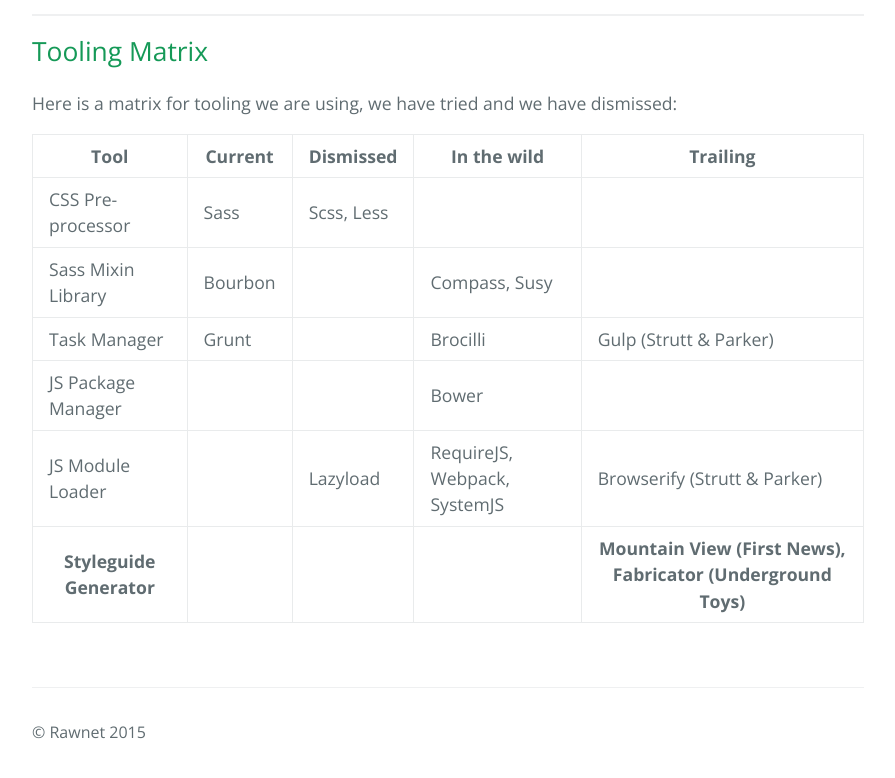
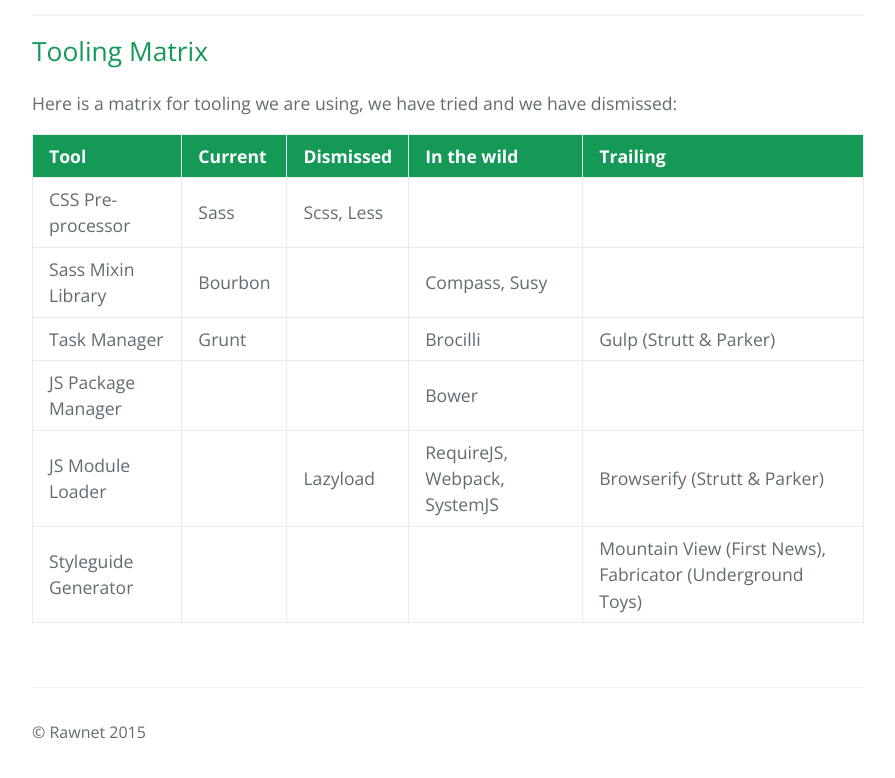
Before and after one commit to dahliacreative/piper, a plain HTML site: page tooling.html in a window 1280 px wide. Shown: the part 2143-2921 px from the top of the page, without its empty margins (192-1087 px from the left). Drawn offline with nearby package versions, Linux system fonts and the light colour scheme.

Commit message:
table styles

```diff
--- a/stylesheets/stylesheet.css
+++ b/stylesheets/stylesheet.css
@@ -224,10 +224,13 @@
   word-break: normal;
   word-break: keep-all; }
   .main-content table th {
-    font-weight: bold; }
+    font-weight: bold;
+    background-color: #159957;
+    color: #fff; }
   .main-content table th, .main-content table td {
     padding: 0.5rem 1rem;
-    border: 1px solid #e9ebec; }
+    border: 1px solid #e9ebec;
+    text-align: left; }
 .main-content dl {
   padding: 0; }
   .main-content dl dt {
--- a/tooling.html
+++ b/tooling.html
@@ -145,11 +145,11 @@
                 <td>Browserify (Strutt &amp; Parker)</td>
               </tr>
               <tr>
-                <th>Styleguide Generator</th>
-                <th></th>
-                <th></th>
-                <th></th>
-                <th>Mountain View (First News), Fabricator (Underground Toys)</th>
+                <td>Styleguide Generator</td>
+                <td></td>
+                <td></td>
+                <td></td>
+                <td>Mountain View (First News), Fabricator (Underground Toys)</td>
               </tr>
             </tbody>
           </table>
```
